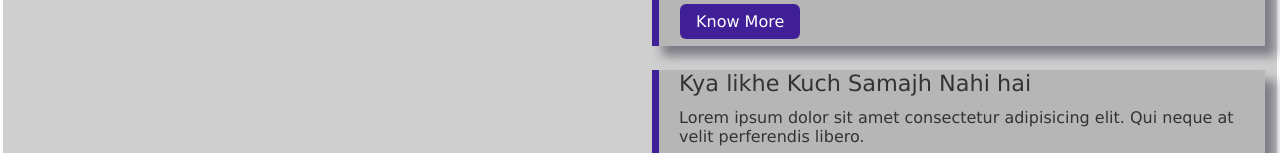
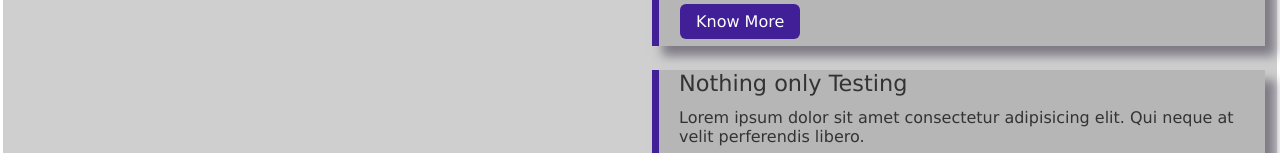
Before and after one commit to Amit709113/netlifyfirst, a React (Vite) app: page /notice in a window 1280 px wide. Shown: the part 647-800 px from the top of the page. Built offline with nearby package versions, Linux system fonts and the light colour scheme; no server answers.

Commit message:
updated event

```diff
--- a/src/App.jsx
+++ b/src/App.jsx
@@ -1,7 +1,7 @@
 import React, { useState } from 'react';
 import './App.css'
 import { BrowserRouter, Route,Routes,  } from 'react-router-dom';
-
+// i am with backend
 import SharedLayout from './router/SharedLayout'
 import Home from './router/Home'
 import About from './router/About'
--- a/src/data/eventData.json
+++ b/src/data/eventData.json
@@ -16,7 +16,7 @@
             "link":"http://drive.google.com/uc?export=view&id=1j4_lS72wGQbENBdjlb9a1Z_YZF8hZdnZ"
         },
         {
-            "eventTitle":"Kya likhe Kuch Samajh Nahi hai",
+            "eventTitle":"Nothing only Testing",
             "eventContent":"Lorem ipsum dolor sit amet consectetur adipisicing elit. Qui neque at velit perferendis libero.",
             "link":"http://drive.google.com/uc?export=view&id=1j4_lS72wGQbENBdjlb9a1Z_YZF8hZdnZ"
         }
```
